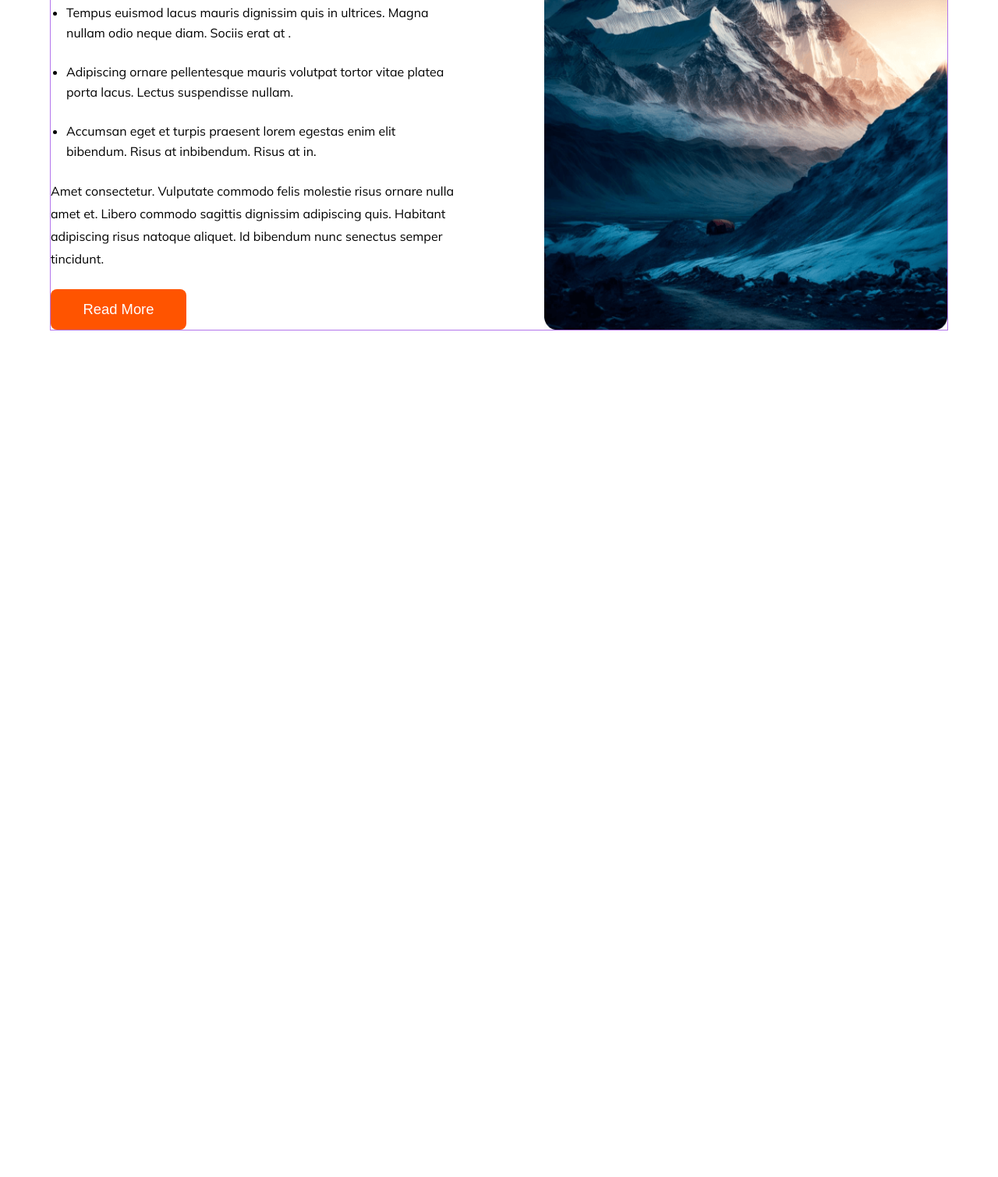
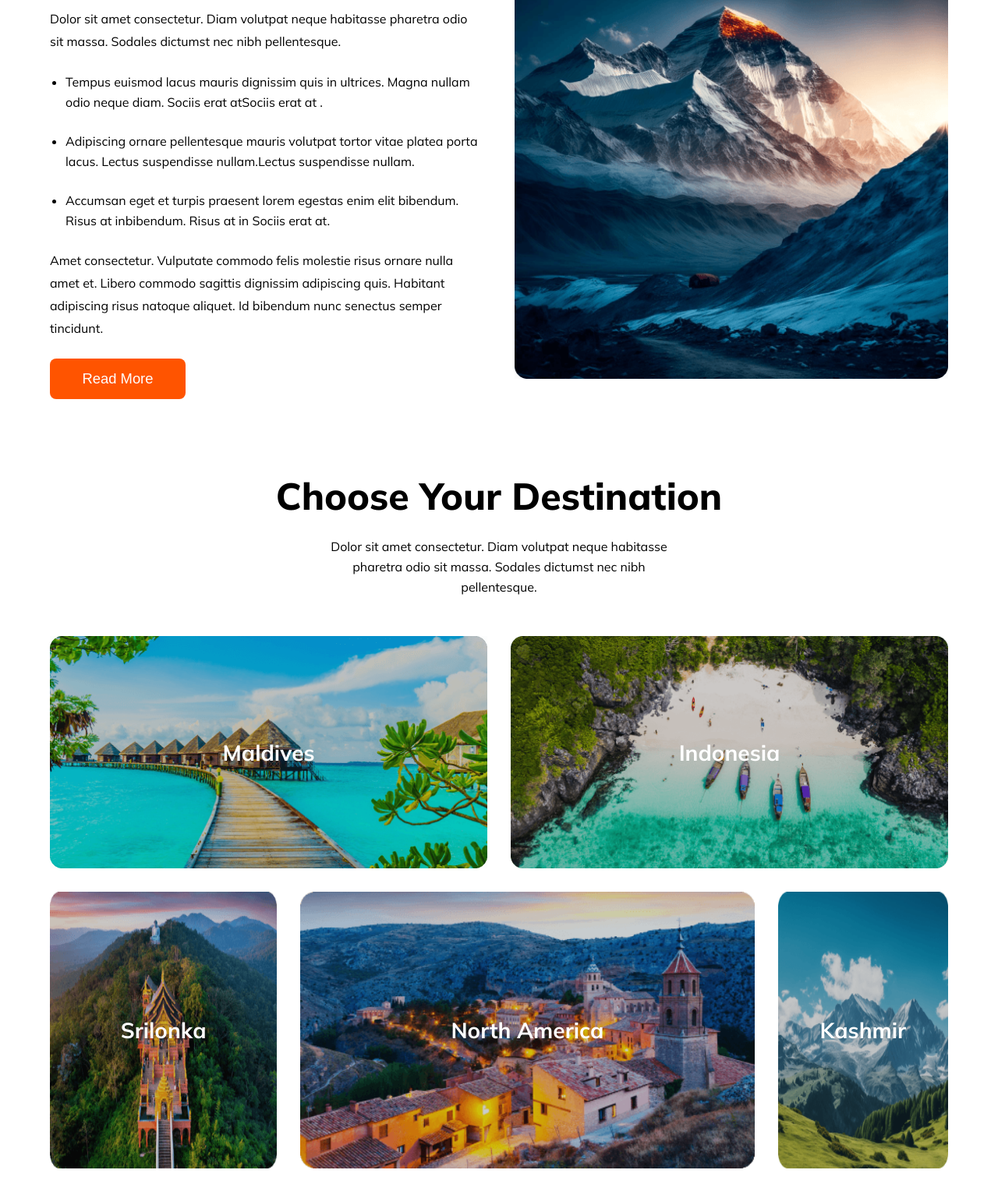
Before and after one commit to arman-miaa/Hero-Travel, a plain HTML site: page index.html in a window 1280 px wide. Shown: the part 962-2472 px from the top of the page at 78% size. Before the commit the page ends 1389 px from the top, so only its background shows below. Drawn offline with Linux system fonts and the light colour scheme.

Commit message:
added  choose section

```diff
--- a/index.html
+++ b/index.html
@@ -62,13 +62,14 @@
 <main>
   <!-- tours section start here -->
    <section class="tour-section-container">
+    <div class="tour-container">
     <div class="tour-left-section">
       <h2>Our Popular Tours</h2>
       <p>Dolor sit amet consectetur. Diam volutpat neque habitasse pharetra odio sit massa. Sodales dictumst nec nibh pellentesque.</p>
       <ul>
-      <li>Tempus euismod lacus mauris dignissim quis in ultrices. Magna nullam odio neque diam. Sociis erat at .</li>
-      <li>Adipiscing ornare pellentesque mauris volutpat tortor vitae platea porta lacus. Lectus suspendisse nullam.</li>
-      <li> Accumsan eget et turpis praesent lorem egestas enim elit bibendum. Risus at inbibendum. Risus at in.</li>
+      <li>Tempus euismod lacus mauris dignissim quis in ultrices. Magna nullam odio neque diam. Sociis erat atSociis erat at .</li>
+      <li>Adipiscing ornare pellentesque mauris volutpat tortor vitae platea porta lacus. Lectus suspendisse nullam.Lectus suspendisse nullam.</li>
+      <li> Accumsan eget et turpis praesent lorem egestas enim elit bibendum. Risus at inbibendum. Risus at in Sociis erat at.</li>
       </ul>
       <p>Amet consectetur. Vulputate commodo felis molestie risus
 ornare nulla amet et. Libero commodo sagittis dignissim adipiscing quis. Habitant adipiscing risus natoque aliquet. Id bibendum nunc senectus semper tincidunt. </p>
@@ -79,8 +80,58 @@ ornare nulla amet et. Libero commodo sagittis dignissim adipiscing quis. Habitan
       <img src="./Images/Rectangle 4.png" alt="">
 
     </div>
+    </div>
    </section>
   <!-- tours section start here -->
+   <!-- choose section start here -->
+    <section class="choose-section-container">
+      <div class="choose-title-des-content">
+        <h1>Choose Your Destination</h1>
+        <p>Dolor sit amet consectetur. Diam volutpat neque habitasse pharetra odio sit massa. Sodales dictumst nec nibh pellentesque.</p>
+      </div>
+      <div class="choose-card-content">
+        <div class="row1">
+          <div class="card">
+            <img src="./Images/Rectangle 5.png" alt="">
+            <h3>Maldives</h3>
+          </div>
+          <div class="card">
+            <img src="./Images/Rectangle 8.png" alt="">
+            <h3>Indonesia</h3>
+          </div>
+        </div>
+        <div class="row2">
+
+          <div class="card">
+            <img src="./Images/Rectangle 6.png" alt="">
+            <h3>Srilonka</h3>
+          </div>
+          <div class="card">
+            <img src="./Images/Rectangle 7.png" alt="">
+            <h3>North America</h3>
+          </div>
+          <div class="card">
+            <img src="./Images/Rectangle 9.png" alt="">
+            <h3>Kashmir</h3>
+          </div>
+
+
+        </div>
+        <div class="row3">
+
+          <div class="card">
+            <img src="./Images/Rectangle 11.png" alt="">
+            <h3>Bangladesh</h3>
+          </div>
+          <div class="card">
+            <img src="./Images/Rectangle 10.png" alt="">
+            <h3>Bandorbon</h3>
+          </div>
+
+        </div>
+      </div>
+    </section>
+   <!-- choose section end here -->
 </main>
 <!-- main section end here -->
     <footer></footer>
--- a/style/responsive.css
+++ b/style/responsive.css
@@ -26,9 +26,13 @@
   .banner-btn-container input,
   .banner-btn-container select {
     width: 20%;
+    font-size: 1rem;
   }
   .primary-btn {
-    width: 20%;
+    width: 23%;
+    font-size: 1rem;
+    padding: 0px 1px;
+
   }
     /* tours section start here */
   .tour-section-container {
--- a/style/style.css
+++ b/style/style.css
@@ -60,6 +60,7 @@ color: rgb(255, 255, 255);
 }
 
 .banner-section-container {
+  height: 80vh;
     margin-top: 50px;
   background-image: linear-gradient(
       180deg,
@@ -77,7 +78,7 @@ color: rgb(255, 255, 255);
 
 .banner-section-content {
   text-align: center;
-  padding: 9rem 0px;
+  /* padding: 9rem 0px; */
 }
 .banner-section-content h1 {
     font-size: 64px;
@@ -125,11 +126,17 @@ main{
 }
 /* tours section start here */
 .tour-section-container {
-  border: 1px solid rgba(137, 43, 226, 0.645);
+  height: 100vh;
   display: flex;
-  justify-content: space-between;
-  gap: 10%;
-  margin-top: 50px;
+  align-items: center;
+  margin-top: -30px;
+}
+
+.tour-container {
+    display: flex;
+  gap: 40px;
+  height: 70vh;
+
 }
 .tour-left-section{
   width: 50%;
@@ -156,8 +163,60 @@ line-height: 29px;
 }
 .tour-right-section{
   width: 50%;
+  height: 100%;
 }
 .tour-right-section img {
   width: 100%;
   height: 100%;
 }
+
+/* choose-section-style  */
+
+.choose-title-des-content {
+  text-align: center;
+}
+.choose-title-des-content h1 {
+  font-size: 3rem;
+  font-weight: 800;
+}
+.choose-title-des-content p {
+  line-height: 26px;
+  width: 40%;
+  margin: 0 auto;
+  margin-top: 22px;
+}
+.choose-card-content {
+  margin-top: 50px;
+}
+
+.card {
+  position: relative;
+}
+.card h3 {
+  position: absolute;
+  top: 50%;
+  left: 50%;
+  transform: translate(-50%, -50%);
+  color: white;
+  font-size: 1.75rem;
+  font-weight: bold;
+}
+.row1,
+.row3 {
+  display: grid;
+  grid-template-columns: repeat(2, 1fr);
+  gap: 30px;
+}
+.row1 img,
+.row2 img,
+.row3 img {
+  width: 100%;
+  height: 100%;
+
+}
+.row2 {
+  display: grid;
+  grid-template-columns: 0.8fr  1.6fr 0.6fr;
+  margin: 30px 0px;
+  gap: 30px;
+}
```
